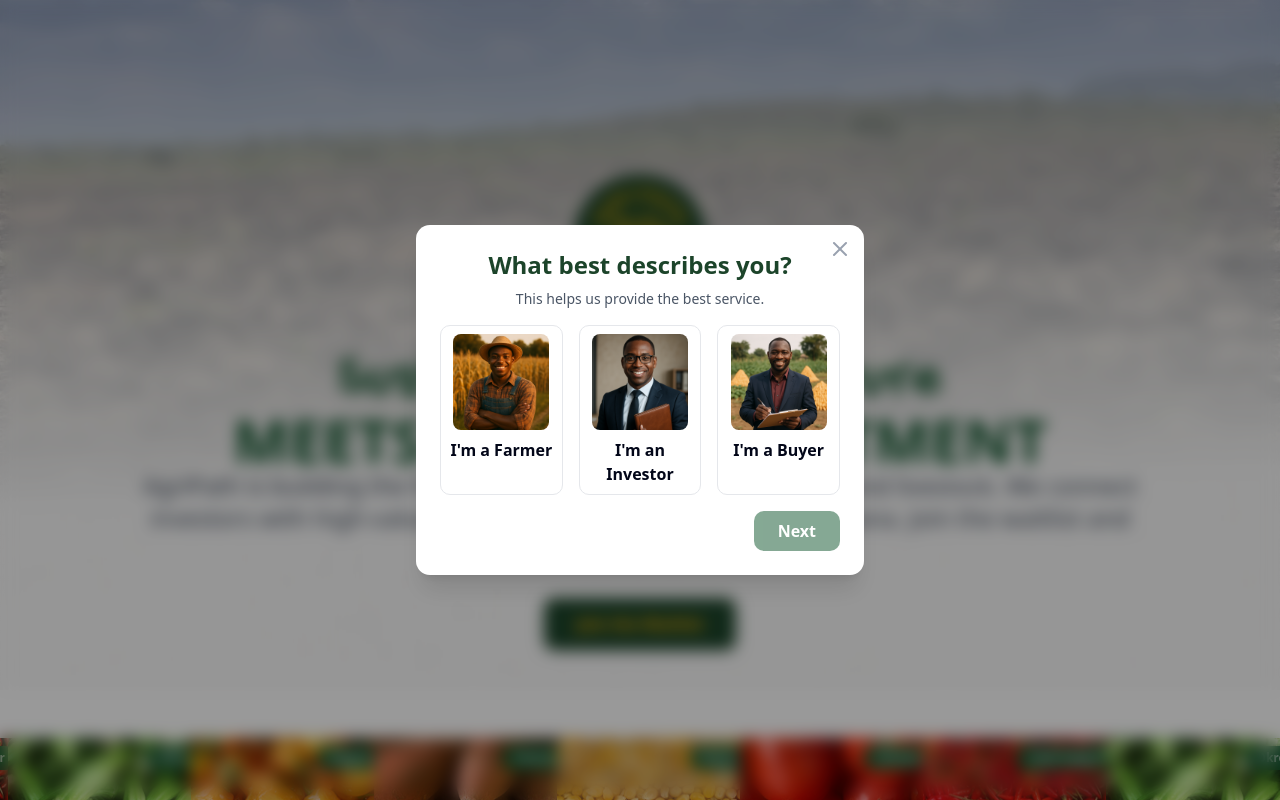
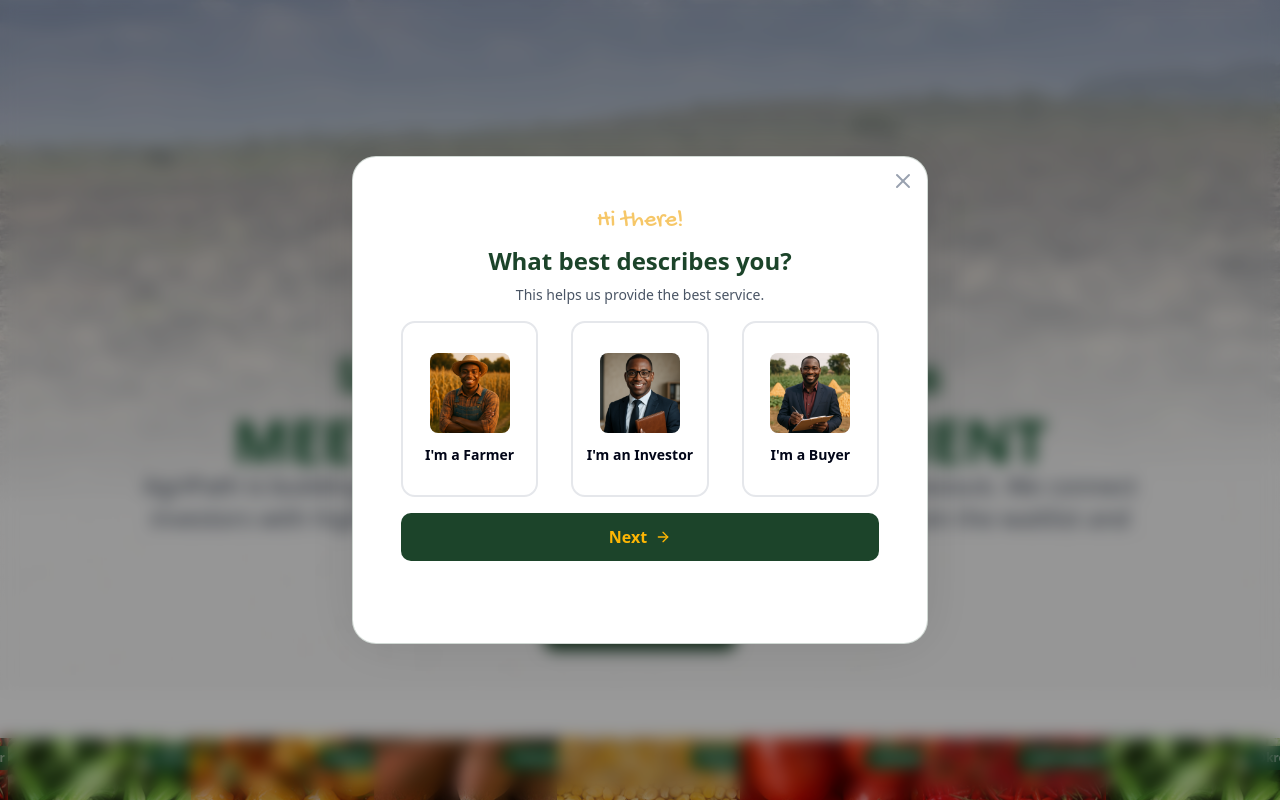
Before and after one commit to DavidKofiNyarko/agripath, a Next.js app: page / in a window 1280 px wide. Both pictures are taken after a click on the button "Join the Waitlist". Shown: the top 800 px of the page. Built offline with nearby package versions, Linux system fonts and the light colour scheme.

Commit message:
Enhance JoinWaitlistModal with improved animations and form handling. Added new variants for smoother transitions, integrated form modals for user types, and refined error handling. Updated UI elements for better user experience.

```diff
--- a/src/app/components/JoinWaitlistModal.tsx
+++ b/src/app/components/JoinWaitlistModal.tsx
@@ -4,7 +4,7 @@ import { motion, AnimatePresence } from 'framer-motion';
 import FarmerFormModal from './FarmerFormModal';
 import InvestmentFormModal from './InvestmentFormModal';
 import OffTakerFormModal from './OffTakerFormModal';
-import { X, Check, AlertCircle } from 'lucide-react';
+import { X, Check, AlertCircle, ArrowRight } from 'lucide-react';
 
 interface JoinWaitlistModalProps {
   open: boolean;
@@ -30,9 +30,144 @@ const userTypes = [
 ];
 
 const stepVariants = {
-  initial: { opacity: 0, x: 16 },
-  animate: { opacity: 1, x: 0, transition: { type: 'spring', stiffness: 180, damping: 30, duration: 0.22 } },
-  exit: { opacity: 0, x: -12, transition: { duration: 0.16 } },
+  initial: {
+    opacity: 0,
+    x: 30,
+    scale: 0.96
+  },
+  animate: {
+    opacity: 1,
+    x: 0,
+    scale: 1,
+    transition: {
+      type: 'spring',
+      stiffness: 300,
+      damping: 30,
+      duration: 0.5,
+      ease: [0.25, 0.46, 0.45, 0.94]
+    }
+  },
+  exit: {
+    opacity: 0,
+    x: -30,
+    scale: 0.96,
+    transition: {
+      duration: 0.25,
+      ease: [0.25, 0.46, 0.45, 0.94]
+    }
+  },
+};
+
+const formSlideVariants = {
+  initial: {
+    opacity: 0,
+    x: 50,
+    scale: 0.95
+  },
+  animate: {
+    opacity: 1,
+    x: 0,
+    scale: 1,
+    transition: {
+      type: 'spring',
+      stiffness: 260,
+      damping: 28,
+      duration: 0.6,
+      ease: [0.16, 1, 0.3, 1]
+    }
+  },
+  exit: {
+    opacity: 0,
+    x: -50,
+    scale: 0.95,
+    transition: {
+      duration: 0.3,
+      ease: [0.4, 0, 1, 1]
+    }
+  },
+};
+
+const containerVariants = {
+  step1: {
+    height: 'auto',
+    transition: {
+      type: 'spring',
+      stiffness: 300,
+      damping: 30,
+      duration: 0.4
+    }
+  },
+  step2: {
+    height: 'auto',
+    transition: {
+      type: 'spring',
+      stiffness: 300,
+      damping: 30,
+      duration: 0.4
+    }
+  }
+};
+
+const cardVariants = {
+  initial: { opacity: 0, y: 20, scale: 0.9 },
+  animate: {
+    opacity: 1,
+    y: 0,
+    scale: 1,
+    transition: {
+      type: 'spring',
+      stiffness: 300,
+      damping: 25,
+      duration: 0.4
+    }
+  },
+  hover: {
+    scale: 1.02,
+    y: -2,
+    transition: {
+      type: 'spring',
+      stiffness: 400,
+      damping: 20
+    }
+  },
+  tap: {
+    scale: 0.98,
+    transition: {
+      type: 'spring',
+      stiffness: 500,
+      damping: 30
+    }
+  }
+};
+
+const buttonVariants = {
+  initial: { opacity: 0, y: 10 },
+  animate: {
+    opacity: 1,
+    y: 0,
+    transition: {
+      delay: 0.3,
+      type: 'spring',
+      stiffness: 300,
+      damping: 25
+    }
+  },
+  hover: {
+    scale: 1.02,
+    transition: {
+      type: 'spring',
+      stiffness: 400,
+      damping: 20
+    }
+  },
+  tap: {
+    scale: 0.98,
+    transition: {
+      type: 'spring',
+      stiffness: 500,
+      damping: 30
+    }
+  }
 };
 
 const JoinWaitlistModal: React.FC<JoinWaitlistModalProps> = ({ open, onClose }) => {
@@ -41,6 +176,8 @@ const JoinWaitlistModal: React.FC<JoinWaitlistModalProps> = ({ open, onClose })
   const [error, setError] = useState<string | null>(null);
   const [success, setSuccess] = useState(false);
   const [loading, setLoading] = useState(false);
+  const [showFormModal, setShowFormModal] = useState(false);
+  const [isClosing, setIsClosing] = useState(false);
 
   const handleTypeSelect = (type: 'farmer' | 'investor' | 'buyer') => {
     setSelectedType(type);
@@ -52,12 +189,20 @@ const JoinWaitlistModal: React.FC<JoinWaitlistModalProps> = ({ open, onClose })
       setError('Please select an option to continue.');
       return;
     }
-    setStep(2);
+
+    // Start closing animation
+    setIsClosing(true);
     setError(null);
+
+    // Close this modal and open form modal after animation
+    setTimeout(() => {
+      setShowFormModal(true);
+    }, 400); // Wait for close animation
   };
 
   const handleBack = () => {
-    setStep(1);
+    setShowFormModal(false);
+    setIsClosing(false);
     setSelectedType(null);
     setError(null);
   };
@@ -65,6 +210,7 @@ const JoinWaitlistModal: React.FC<JoinWaitlistModalProps> = ({ open, onClose })
   const handleSuccess = () => {
     setSuccess(true);
     setStep(3);
+    setShowFormModal(false);
     setError(null);
   };
 
@@ -79,33 +225,55 @@ const JoinWaitlistModal: React.FC<JoinWaitlistModalProps> = ({ open, onClose })
     setError(null);
     setSuccess(false);
     setLoading(false);
+    setShowFormModal(false);
+    setIsClosing(false);
     onClose();
+  };
+
+  const handleFormClose = () => {
+    setShowFormModal(false);
+    setIsClosing(false);
+    setSelectedType(null);
+    setError(null);
   };
 
   // Pass these handlers to the form modals
   const formProps = {
-    isOpen: true,
-    onClose: handleBack,
+    isOpen: showFormModal,
+    onClose: handleFormClose,
     onSuccess: handleSuccess,
     onError: handleError,
     setLoading: setLoading,
   };
 
   return (
+    <>
       <AnimatePresence>
-      {open && (
+        {(open && !isClosing && !showFormModal) && (
           <motion.div
             className="fixed inset-0 z-50 flex items-center justify-center bg-black/40 backdrop-blur-sm"
             initial={{ opacity: 0 }}
             animate={{ opacity: 1 }}
             exit={{ opacity: 0 }}
+            transition={{ duration: 0.3, ease: [0.25, 0.46, 0.45, 0.94] }}
           >
             <motion.div
-            className="bg-white rounded-xl shadow-xl w-full max-w-md mx-4 p-6 relative"
-            initial={{ scale: 0.96, opacity: 0 }}
-            animate={{ scale: 1, opacity: 1 }}
-            exit={{ scale: 0.96, opacity: 0 }}
-            transition={{ type: 'spring', stiffness: 300, damping: 25 }}
+              className="bg-white rounded-3xl border border-[#1C442A33] shadow-[0_0_52.8px_0_#0000001A] w-full max-w-[576px] min-h-[488.88px] p-4 md:p-12 mx-2 relative overflow-hidden"
+              initial={{ scale: 0.92, opacity: 0, y: 20 }}
+              animate={{
+                scale: 1,
+                opacity: 1,
+                y: 0,
+                height: 'auto'
+              }}
+              exit={{ scale: 0.92, opacity: 0, y: 20 }}
+              layout
+              transition={{
+                type: 'spring',
+                stiffness: 300,
+                damping: 25,
+                duration: 0.4
+              }}
             >
               <button
                 className="absolute top-3 right-3 text-gray-400 hover:text-gray-700 text-2xl font-bold"
@@ -123,20 +291,57 @@ const JoinWaitlistModal: React.FC<JoinWaitlistModalProps> = ({ open, onClose })
                     animate="animate"
                     exit="exit"
                   >
+                    <div className="text-center mb-2">
+                      <span className="block text-[22px] md:text-2xl font-normal" style={{ color: '#F6C768', fontFamily: 'Gochi Hand, cursive' }}>Hi there!</span>
+                    </div>
                     <h2 className="text-2xl font-bold text-center mb-2 text-primary">What best describes you?</h2>
                     <p className="text-center text-gray-600 mb-4 text-sm">This helps us provide the best service.</p>
-                  <div className="flex flex-col md:flex-row gap-4 mb-4">
-                    {userTypes.map((type) => (
-                      <button
+                    <div className="flex flex-col md:flex-row gap-[33px] mb-4">
+                      {userTypes.map((type, index) => {
+                        // Determine selected background color
+                        let selectedBg = '';
+                        if (selectedType === type.value) {
+                          if (type.value === 'investor') selectedBg = 'bg-[#F6F1E6]';
+                          if (type.value === 'farmer') selectedBg = 'bg-[#E6F6EA]';
+                          if (type.value === 'buyer') selectedBg = 'bg-[#E6F1F6]';
+                        }
+                        return (
+                          <motion.button
                             key={type.value}
-                        className={`flex-1 border rounded-lg p-2 flex flex-col items-center gap-2 transition-all ${selectedType === type.value ? 'border-green-700 ring-2 ring-green-700' : 'border-gray-200'}`}
+                            className={`w-[144px] h-[176.88px] border-2 rounded-xl p-3 flex flex-col items-center justify-center gap-3 transition-all ${selectedType === type.value ? 'border-green-700 ring-2 ring-green-700 ' + selectedBg : 'border-gray-200 bg-white'}`}
                             onClick={() => handleTypeSelect(type.value as any)}
                             type="button"
+                            variants={cardVariants}
+                            initial="initial"
+                            animate="animate"
+                            whileHover="hover"
+                            whileTap="tap"
+                            transition={{
+                              delay: index * 0.1,
+                              type: 'spring',
+                              stiffness: 300,
+                              damping: 25
+                            }}
                           >
-                        <img src={type.img} alt={type.label} className="w-24 h-24 object-cover rounded-md" />
-                        <span className="font-semibold">{type.label}</span>
-                      </button>
-                    ))}
+                            <motion.img
+                              src={type.img}
+                              alt={type.label}
+                              className="w-20 h-20 object-cover rounded-md"
+                              initial={{ opacity: 0, scale: 0.8 }}
+                              animate={{ opacity: 1, scale: 1 }}
+                              transition={{ delay: (index * 0.1) + 0.2, duration: 0.3 }}
+                            />
+                            <motion.span
+                              className="font-semibold text-sm text-center"
+                              initial={{ opacity: 0, y: 10 }}
+                              animate={{ opacity: 1, y: 0 }}
+                              transition={{ delay: (index * 0.1) + 0.3, duration: 0.3 }}
+                            >
+                              {type.label}
+                            </motion.span>
+                          </motion.button>
+                        );
+                      })}
                     </div>
                     {error && (
                       <motion.div
@@ -150,37 +355,18 @@ const JoinWaitlistModal: React.FC<JoinWaitlistModalProps> = ({ open, onClose })
                     )}
                     <div className="flex justify-between mt-2">
                       <div />
-                    <button
-                      className="bg-green-900 text-white py-2 px-6 rounded-lg font-semibold disabled:opacity-50 transition-all"
+                      <motion.button
+                        className="w-full bg-primary text-primary-foreground py-3 px-6 rounded-lg font-semibold disabled:opacity-50 transition-all flex items-center justify-center gap-2 hover:bg-[#1C442A]/90"
                         disabled={!selectedType}
                         onClick={handleNext}
+                        variants={buttonVariants}
+                        initial="initial"
+                        animate="animate"
+                        whileHover="hover"
+                        whileTap="tap"
                       >
-                      Next
-                    </button>
-                  </div>
-                </motion.div>
-              )}
-              {step === 2 && selectedType === 'farmer' && (
-                <motion.div key="farmerform" variants={stepVariants} initial="initial" animate="animate" exit="exit">
-                  <FarmerFormModal {...formProps} />
-                  <div className="flex justify-between mt-4">
-                    <button className="text-gray-600 font-medium" onClick={handleBack} type="button">Previous</button>
-                  </div>
-                </motion.div>
-              )}
-              {step === 2 && selectedType === 'investor' && (
-                <motion.div key="investorform" variants={stepVariants} initial="initial" animate="animate" exit="exit">
-                  <InvestmentFormModal {...formProps} />
-                  <div className="flex justify-between mt-4">
-                    <button className="text-gray-600 font-medium" onClick={handleBack} type="button">Previous</button>
-                  </div>
-                </motion.div>
-              )}
-              {step === 2 && selectedType === 'buyer' && (
-                <motion.div key="buyerform" variants={stepVariants} initial="initial" animate="animate" exit="exit">
-                  <OffTakerFormModal {...formProps} />
-                  <div className="flex justify-between mt-4">
-                    <button className="text-gray-600 font-medium" onClick={handleBack} type="button">Previous</button>
+                        Next <ArrowRight className="w-4 h-4" />
+                      </motion.button>
                     </div>
                   </motion.div>
                 )}
@@ -211,17 +397,6 @@ const JoinWaitlistModal: React.FC<JoinWaitlistModalProps> = ({ open, onClose })
                     </button>
                   </motion.div>
                 )}
-              {error && step === 2 && (
-                <motion.div
-                  key="error"
-                  className="flex items-center gap-2 text-red-600 bg-red-50 border border-red-200 rounded-md px-3 py-2 mt-4 text-sm justify-center"
-                  initial={{ opacity: 0, y: 10 }}
-                  animate={{ opacity: 1, y: 0 }}
-                  exit={{ opacity: 0, y: 10 }}
-                >
-                  <AlertCircle className="w-4 h-4" /> {error}
-                </motion.div>
-              )}
               </AnimatePresence>
               {loading && (
                 <motion.div
@@ -237,6 +412,18 @@ const JoinWaitlistModal: React.FC<JoinWaitlistModalProps> = ({ open, onClose })
           </motion.div>
         )}
       </AnimatePresence>
+
+      {/* Separate Form Modals */}
+      {selectedType === 'farmer' && (
+        <FarmerFormModal {...formProps} />
+      )}
+      {selectedType === 'investor' && (
+        <InvestmentFormModal {...formProps} />
+      )}
+      {selectedType === 'buyer' && (
+        <OffTakerFormModal {...formProps} />
+      )}
+    </>
   );
 };
 
```
Lines whose indentation alone changed are shown as unchanged.
